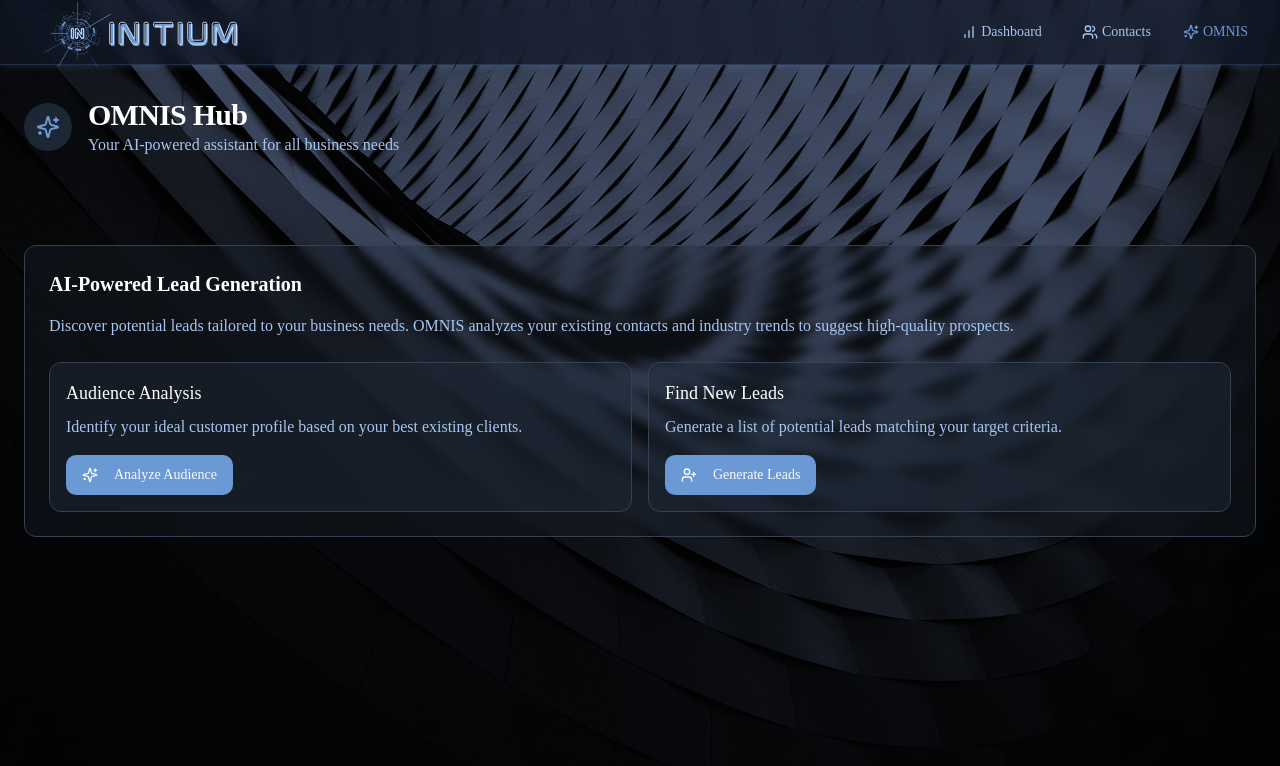
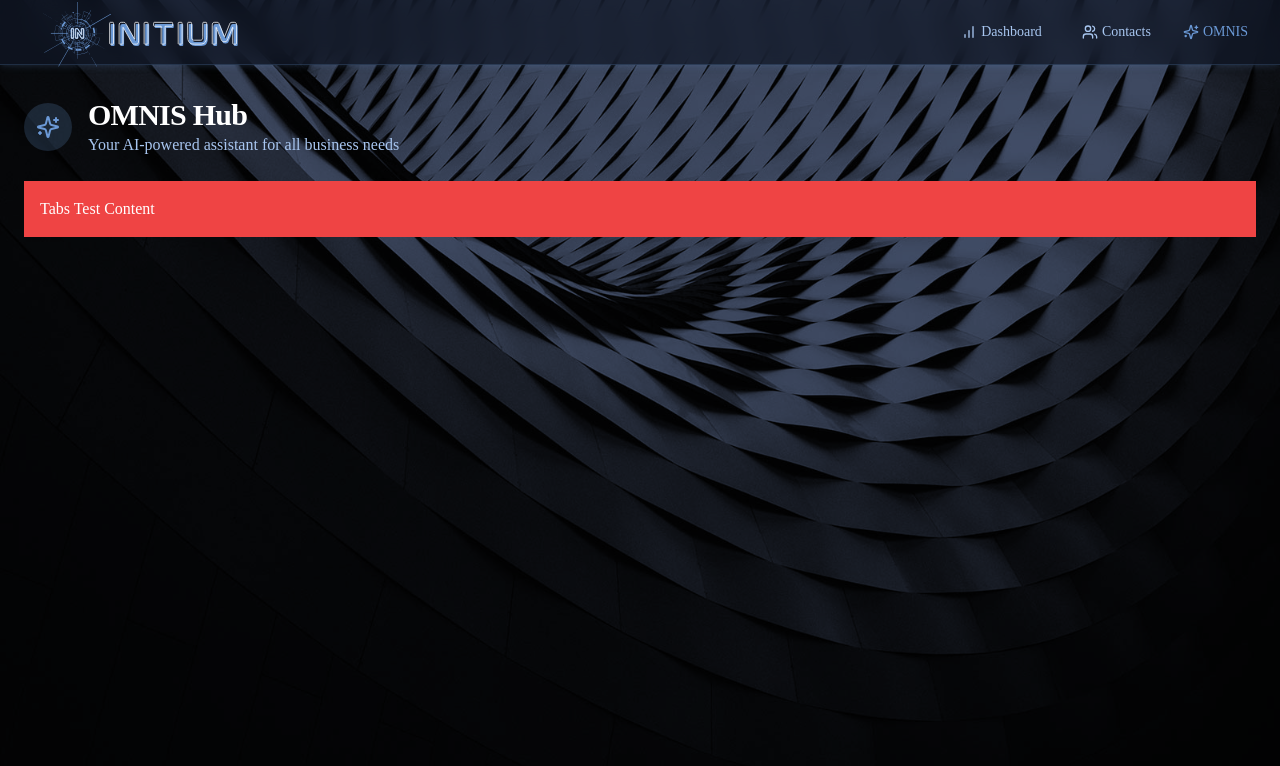
Before and after one commit to tsl-3/networkcrafters, a React (Vite) app: page /ai in a window 1280 px wide. Shown: the top 766 px of the page. Built offline with nearby package versions, Linux system fonts and the light colour scheme.

Commit message:
Update AiHub.tsx

```diff
--- a/src/pages/AiHub.tsx
+++ b/src/pages/AiHub.tsx
@@ -20,10 +20,10 @@ export default function AiHub() {
       style={{
         backgroundImage: 'url(/bg-curve-wall.jpg)',
         backgroundSize: 'cover',
-        backgroundPosition: 'center -0',
+        backgroundPosition: 'center',
         backgroundRepeat: 'no-repeat',
         backgroundBlendMode: 'overlay',
-        backgroundColor: 'rgba(17, 24, 39, 0.85)', // Dark blue with 85% opacity
+        backgroundColor: 'rgba(17, 24, 39, 0.85)',
       }}
     >
       <Navbar />
@@ -31,28 +31,7 @@ export default function AiHub() {
         <div className="flex flex-col space-y-6">
           <AiHubHeader />
           <Tabs value={activeTab} onValueChange={setActiveTab}>
-            <AiTabNavigation activeTab={activeTab} />
-            <TabsContent value="lead-generation">
-              <LeadGenerationTab />
-            </TabsContent>
-            <TabsContent value="idea-generation">
-              <IdeaGenerationTab />
-            </TabsContent>
-            <TabsContent value="chat">
-              <ChatTab />
-            </TabsContent>
-            <TabsContent value="research">
-              <ResearchTab />
-            </TabsContent>
-            <TabsContent value="content">
-              <ContentCreationTab />
-            </TabsContent>
-            <TabsContent value="contact-research">
-              <ContactResearchTab />
-            </TabsContent>
-            <TabsContent value="workflow">
-              <WorkflowTab />
-            </TabsContent>
+            <div className="bg-red-500 text-white p-4">Tabs Test Content</div>
           </Tabs>
         </div>
       </main>
```
